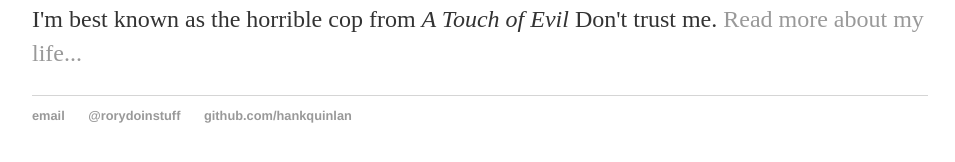
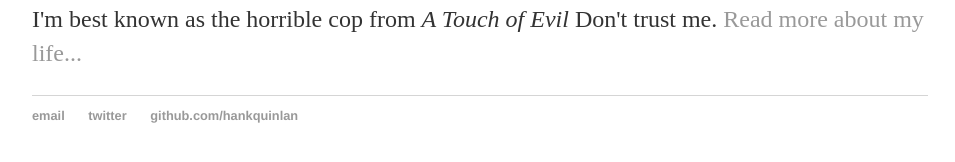
Before and after one commit to rorycodinstuff/rorycodinstuff.github.io, a Jekyll site: the page built from index.html, in a window 1280 px wide. Shown: the part 194-356 px from the top of the page, without its empty margins (160-1115 px from the left). Built offline with Jekyll 4.4.1, drawn with Linux system fonts in a browser that asks for light colours.

Commit message:
Update default.html

```diff
--- a/_layouts/default.html
+++ b/_layouts/default.html
@@ -21,7 +21,7 @@
 			<footer>
 	    		<ul>
 	        		<li><a href="mailto:rory.f.green@gmail.com">email</a></li>
-				<li><a href="https://twitter.com/rorydoinstuff">@rorydoinstuff</a></li>
+				<li><a href="https://twitter.com/rorydoinstuff">twitter</a></li>
 	        		<li><a href="https://github.com/hankquinlan">github.com/hankquinlan</a></li>
 				</ul>
 			</footer>
```
